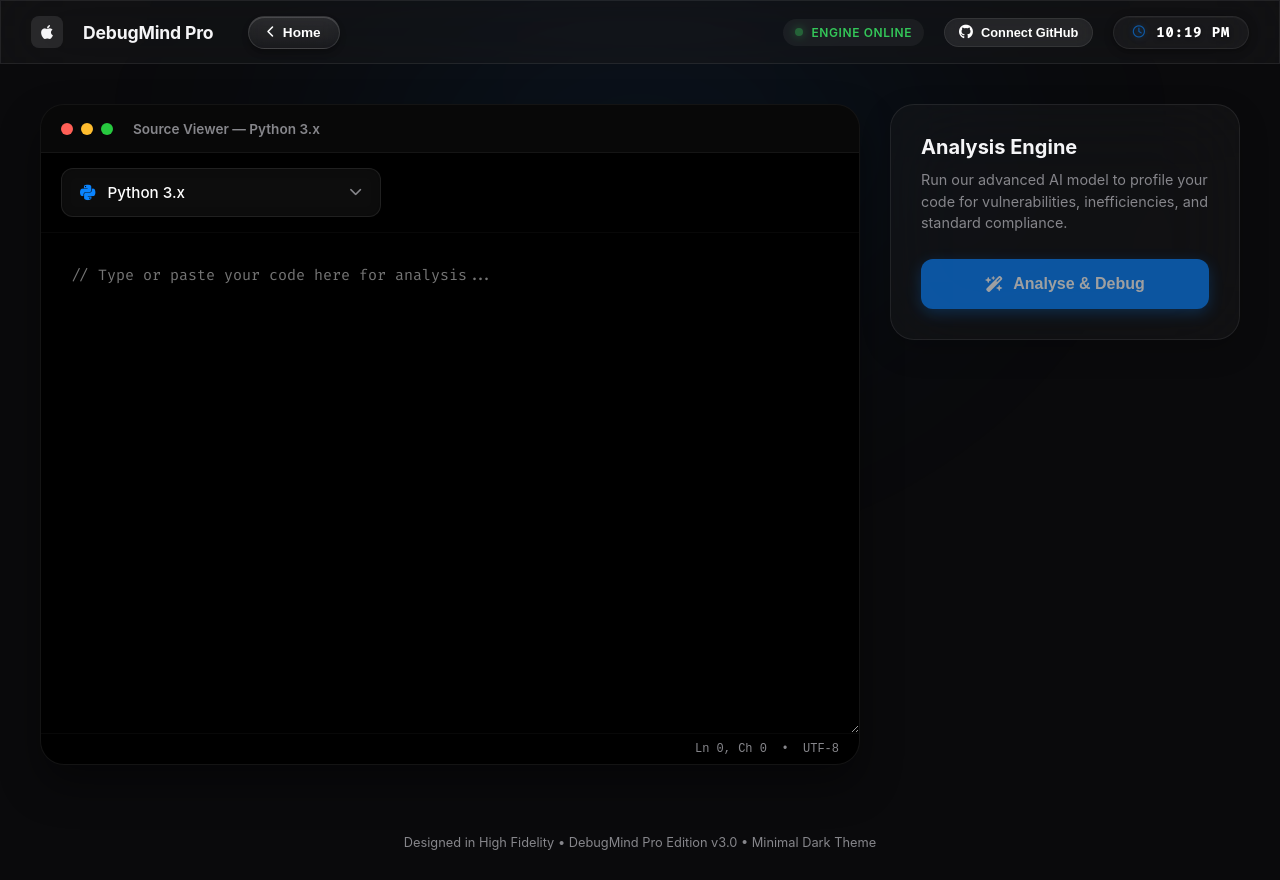
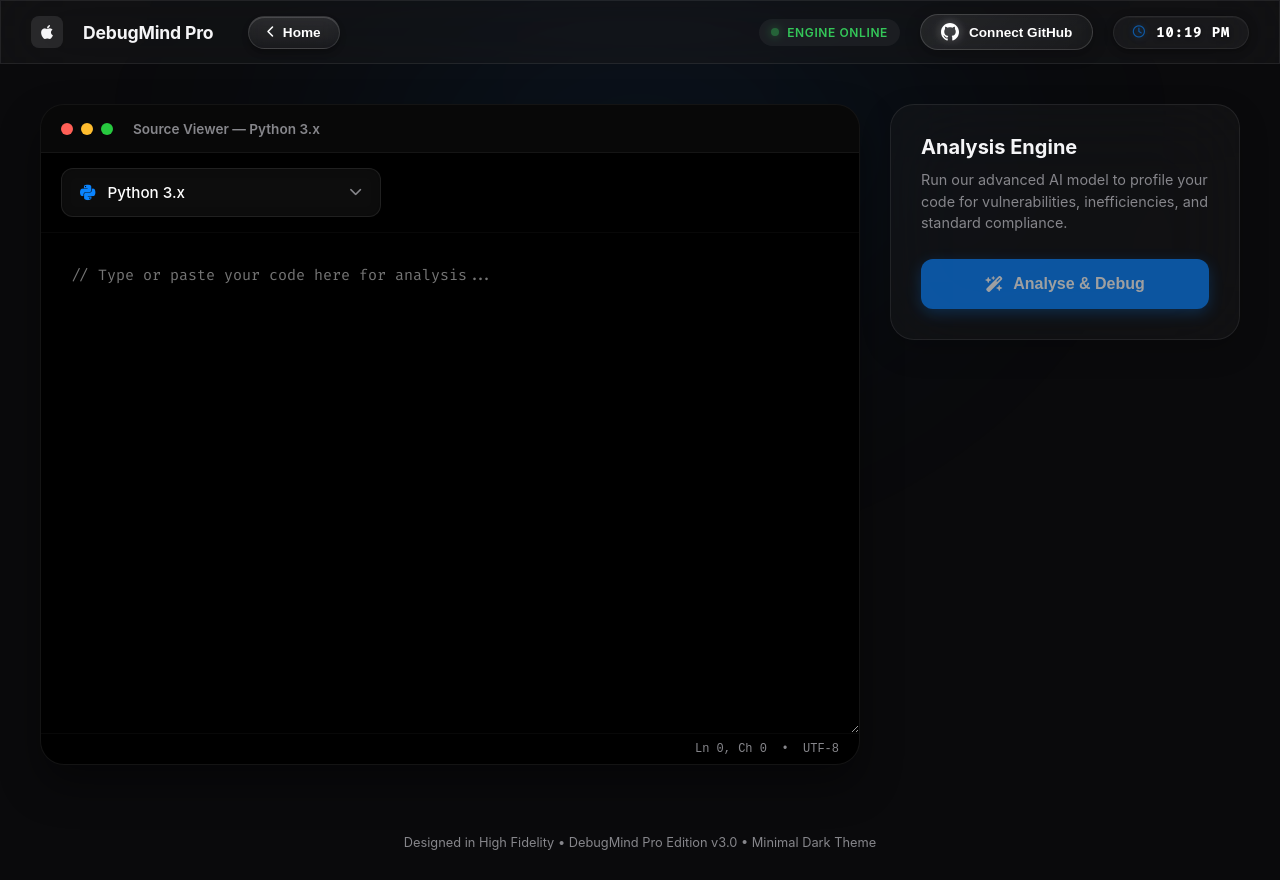
Before and after one commit to SihanUdayaratna03/DebugMind-AI, a React (Create React App) app in the folder debugmind/: page / in a window 1280 px wide. Both pictures are taken after a click on the button "Launch Workspace". Built offline with nearby package versions, Linux system fonts and the light colour scheme.

Commit message:
update github connection

```diff
--- a/debugmind/src/App.css
+++ b/debugmind/src/App.css
@@ -33,13 +33,16 @@
   width: 8px;
   height: 8px;
 }
+
 ::-webkit-scrollbar-track {
   background: transparent;
 }
+
 ::-webkit-scrollbar-thumb {
   background: rgba(255, 255, 255, 0.2);
   border-radius: 10px;
 }
+
 ::-webkit-scrollbar-thumb:hover {
   background: rgba(255, 255, 255, 0.3);
 }
@@ -156,8 +159,17 @@
 }
 
 @keyframes fadeInUp {
-  from { opacity: 0; transform: translateY(20px); filter: blur(4px); }
-  to { opacity: 1; transform: translateY(0); filter: blur(0); }
+  from {
+    opacity: 0;
+    transform: translateY(20px);
+    filter: blur(4px);
+  }
+
+  to {
+    opacity: 1;
+    transform: translateY(0);
+    filter: blur(0);
+  }
 }
 
 .fade-in-view {
@@ -165,8 +177,17 @@
 }
 
 @keyframes viewFade {
-  from { opacity: 0; transform: scale(0.97) translateY(10px); filter: blur(10px); }
-  to { opacity: 1; transform: scale(1) translateY(0); filter: blur(0); }
+  from {
+    opacity: 0;
+    transform: scale(0.97) translateY(10px);
+    filter: blur(10px);
+  }
+
+  to {
+    opacity: 1;
+    transform: scale(1) translateY(0);
+    filter: blur(0);
+  }
 }
 
 /* ==================================
@@ -196,7 +217,8 @@
   border-bottom: 1px solid var(--border-glass);
 }
 
-.header-left, .header-right {
+.header-left,
+.header-right {
   display: flex;
   align-items: center;
   gap: 20px;
@@ -219,10 +241,15 @@
   transform: scale(1.05);
 }
 
-.brand-name { font-weight: 700; font-size: 1.1rem; letter-spacing: -0.01em; margin-right: 15px; }
+.brand-name {
+  font-weight: 700;
+  font-size: 1.1rem;
+  letter-spacing: -0.01em;
+  margin-right: 15px;
+}
 
 .back-nav-btn {
-  background: linear-gradient(180deg, rgba(255,255,255,0.1) 0%, rgba(255,255,255,0.03) 100%);
+  background: linear-gradient(180deg, rgba(255, 255, 255, 0.1) 0%, rgba(255, 255, 255, 0.03) 100%);
   border: 1px solid rgba(255, 255, 255, 0.12);
   color: #fff;
   padding: 8px 18px;
@@ -236,7 +263,7 @@
   backdrop-filter: blur(10px);
   -webkit-backdrop-filter: blur(10px);
   transition: all 0.3s cubic-bezier(0.2, 0, 0, 1);
-  box-shadow: 0 4px 6px rgba(0,0,0,0.3), inset 0 1px 0 rgba(255,255,255,0.15);
+  box-shadow: 0 4px 6px rgba(0, 0, 0, 0.3), inset 0 1px 0 rgba(255, 255, 255, 0.15);
 }
 
 .back-nav-btn i {
@@ -245,16 +272,16 @@
 }
 
 .back-nav-btn:hover {
-  background: linear-gradient(180deg, rgba(255,255,255,0.15) 0%, rgba(255,255,255,0.08) 100%);
+  background: linear-gradient(180deg, rgba(255, 255, 255, 0.15) 0%, rgba(255, 255, 255, 0.08) 100%);
   transform: translateY(-1px) translateX(-2px);
   border-color: rgba(255, 255, 255, 0.25);
-  box-shadow: 0 6px 12px rgba(0,0,0,0.4), inset 0 1px 0 rgba(255,255,255,0.25);
+  box-shadow: 0 6px 12px rgba(0, 0, 0, 0.4), inset 0 1px 0 rgba(255, 255, 255, 0.25);
   color: #fff;
 }
 
 .back-nav-btn:active {
   transform: translateY(1px) translateX(0);
-  box-shadow: 0 2px 4px rgba(0,0,0,0.3);
+  box-shadow: 0 2px 4px rgba(0, 0, 0, 0.3);
 }
 
 .status-indicator {
@@ -275,35 +302,53 @@
   animation: pulse 2s infinite;
 }
 
-@keyframes pulse { 0% { opacity: 1; } 50% { opacity: 0.4; } 100% { opacity: 1; } }
+@keyframes pulse {
+  0% {
+    opacity: 1;
+  }
 
-.status-text { font-size: 0.75rem; font-weight: 600; color: #34C759; text-transform: uppercase; letter-spacing: 0.05em; }
+  50% {
+    opacity: 0.4;
+  }
+
+  100% {
+    opacity: 1;
+  }
+}
+
+.status-text {
+  font-size: 0.75rem;
+  font-weight: 600;
+  color: #34C759;
+  text-transform: uppercase;
+  letter-spacing: 0.05em;
+}
 
 /* GitHub Connection Integration */
 .github-btn {
-  background: rgba(255, 255, 255, 0.08);
-  border: 1px solid var(--border-glass);
+  background: linear-gradient(135deg, rgba(255, 255, 255, 0.08) 0%, rgba(255, 255, 255, 0.03) 100%);
+  border: 1px solid rgba(255, 255, 255, 0.15);
   color: #fff;
-  padding: 6px 14px;
+  padding: 8px 20px;
   border-radius: var(--radius-pill);
-  font-size: 0.8rem;
+  font-size: 0.85rem;
   font-weight: 600;
   cursor: pointer;
   display: flex;
   align-items: center;
-  gap: 8px;
-  transition: all 0.3s ease;
-  backdrop-filter: blur(10px);
-  -webkit-backdrop-filter: blur(10px);
+  gap: 10px;
+  transition: all 0.4s cubic-bezier(0.16, 1, 0.3, 1);
+  backdrop-filter: blur(15px);
+  -webkit-backdrop-filter: blur(15px);
+  box-shadow: 0 4px 15px rgba(0, 0, 0, 0.3);
+  overflow: hidden;
 }
 
-.github-btn i { font-size: 0.9rem; }
-
 .github-btn:hover:not(.connecting) {
-  background: rgba(255, 255, 255, 0.15);
+  background: linear-gradient(135deg, rgba(255, 255, 255, 0.12) 0%, rgba(255, 255, 255, 0.06) 100%);
   border-color: rgba(255, 255, 255, 0.3);
-  box-shadow: 0 4px 10px rgba(0, 0, 0, 0.2);
-  transform: translateY(-1px);
+  box-shadow: 0 8px 25px rgba(0,0,0,0.4), 0 0 20px rgba(255, 255, 255, 0.1);
+  transform: translateY(-2px);
 }
 
 .github-btn.connecting {
@@ -312,30 +357,35 @@
 }
 
 .github-connected {
-  display: flex;
-  align-items: center;
-  gap: 8px;
-  background: rgba(52, 199, 89, 0.1);
+  background: linear-gradient(135deg, rgba(52, 199, 89, 0.1) 0%, rgba(52, 199, 89, 0.05) 100%);
   border: 1px solid rgba(52, 199, 89, 0.3);
-  padding: 6px 14px;
+  padding: 8px 18px;
   border-radius: var(--radius-pill);
-  font-size: 0.8rem;
+  font-size: 0.85rem;
   font-weight: 600;
   color: #fff;
   cursor: pointer;
-  transition: all 0.2s ease;
+  display: flex;
+  align-items: center;
+  gap: 10px;
+  transition: all 0.4s cubic-bezier(0.16, 1, 0.3, 1);
+  box-shadow: 0 4px 15px rgba(52, 199, 89, 0.15);
 }
 
 .github-connected:hover {
-  background: rgba(255, 59, 48, 0.15); /* Red hover to indicate "disconnect" */
+  background: linear-gradient(135deg, rgba(255, 59, 48, 0.15) 0%, rgba(255, 59, 48, 0.08) 100%);
   border-color: rgba(255, 59, 48, 0.4);
+  box-shadow: 0 8px 25px rgba(255, 59, 48, 0.2);
+  transform: translateY(-1px);
 }
 
 .github-connected:hover .auth-check {
   display: none;
 }
+
 .github-connected:hover::after {
-  content: '\f00d'; /* FontAwesome times (X) icon */
+  content: '\f00d';
+  /* FontAwesome times (X) icon */
   font-family: "Font Awesome 6 Free";
   font-weight: 900;
   color: #ff3b30;
@@ -366,7 +416,10 @@
 .time-display-wrapper::before {
   content: '';
   position: absolute;
-  top: 0; left: 0; right: 0; bottom: 0;
+  top: 0;
+  left: 0;
+  right: 0;
+  bottom: 0;
   background: radial-gradient(circle at center, rgba(10, 132, 255, 0.15) 0%, transparent 70%);
   opacity: 0;
   transition: opacity 0.4s ease;
@@ -399,12 +452,22 @@
   color: #fff;
   letter-spacing: 0.08em;
   z-index: 1;
-  text-shadow: 0 2px 4px rgba(0,0,0,0.5);
+  text-shadow: 0 2px 4px rgba(0, 0, 0, 0.5);
 }
 
 @keyframes pulse-soft {
-  0%, 100% { opacity: 0.6; transform: scale(0.9); }
-  50% { opacity: 1; transform: scale(1.1); text-shadow: 0 0 12px rgba(10,132,255,0.8); }
+
+  0%,
+  100% {
+    opacity: 0.6;
+    transform: scale(0.9);
+  }
+
+  50% {
+    opacity: 1;
+    transform: scale(1.1);
+    text-shadow: 0 0 12px rgba(10, 132, 255, 0.8);
+  }
 }
 
 /* Main Grid Layout */
@@ -423,12 +486,19 @@
 }
 
 @media (max-width: 1024px) {
-  .dashboard-grid { grid-template-columns: 1fr; }
+  .dashboard-grid {
+    grid-template-columns: 1fr;
+  }
 }
 
 /* Staggered load animations */
-.stagger-1 { animation: fadeInUp 0.8s ease 0.2s backwards; }
-.stagger-2 { animation: fadeInUp 0.8s ease 0.4s backwards; }
+.stagger-1 {
+  animation: fadeInUp 0.8s ease 0.2s backwards;
+}
+
+.stagger-2 {
+  animation: fadeInUp 0.8s ease 0.4s backwards;
+}
 
 /* Editor Panel (Left) */
 .editor-panel {
@@ -450,13 +520,35 @@
   border-bottom: 1px solid rgba(255, 255, 255, 0.05);
 }
 
-.mac-dots { display: flex; gap: 8px; margin-right: 20px; }
-.mac-dot { width: 12px; height: 12px; border-radius: 50%; }
-.mac-dot.red { background: #FF5F56; }
-.mac-dot.yellow { background: #FFBD2E; }
-.mac-dot.green { background: #27C93F; }
+.mac-dots {
+  display: flex;
+  gap: 8px;
+  margin-right: 20px;
+}
 
-.panel-title { font-size: 0.85rem; font-weight: 600; color: var(--text-dim); }
+.mac-dot {
+  width: 12px;
+  height: 12px;
+  border-radius: 50%;
+}
+
+.mac-dot.red {
+  background: #FF5F56;
+}
+
+.mac-dot.yellow {
+  background: #FFBD2E;
+}
+
+.mac-dot.green {
+  background: #27C93F;
+}
+
+.panel-title {
+  font-size: 0.85rem;
+  font-weight: 600;
+  color: var(--text-dim);
+}
 
 .editor-body {
   flex: 1;
@@ -491,10 +583,11 @@
   align-items: center;
   cursor: pointer;
   transition: all 0.2s cubic-bezier(0.2, 0, 0, 1);
-  box-shadow: inset 0 0 10px rgba(0,0,0,0.2);
+  box-shadow: inset 0 0 10px rgba(0, 0, 0, 0.2);
 }
 
-.custom-select-trigger:hover, .custom-select-trigger.open {
+.custom-select-trigger:hover,
+.custom-select-trigger.open {
   background: rgba(255, 255, 255, 0.08);
   border-color: var(--apple-blue);
   box-shadow: 0 0 15px rgba(10, 132, 255, 0.15);
@@ -531,7 +624,7 @@
   -webkit-backdrop-filter: blur(30px);
   border: 1px solid var(--border-glass);
   border-radius: 14px;
-  box-shadow: 0 15px 35px rgba(0,0,0,0.5);
+  box-shadow: 0 15px 35px rgba(0, 0, 0, 0.5);
   overflow: hidden;
   z-index: 50;
 }
@@ -542,8 +635,15 @@
 }
 
 @keyframes popup {
-  from { opacity: 0; transform: scaleY(0.9) translateY(-10px); }
-  to { opacity: 1; transform: scaleY(1) translateY(0); }
+  from {
+    opacity: 0;
+    transform: scaleY(0.9) translateY(-10px);
+  }
+
+  to {
+    opacity: 1;
+    transform: scaleY(1) translateY(0);
+  }
 }
 
 .custom-select-option {
@@ -566,7 +666,7 @@
 }
 
 .custom-select-option:not(:last-child) {
-  border-bottom: 1px solid rgba(255,255,255,0.03);
+  border-bottom: 1px solid rgba(255, 255, 255, 0.03);
 }
 
 .custom-select-option:hover {
@@ -604,7 +704,9 @@
   resize: vertical;
 }
 
-.code-editor:focus { outline: none; }
+.code-editor:focus {
+  outline: none;
+}
 
 .editor-status-bar {
   display: flex;
@@ -619,10 +721,10 @@
 
 .corrected-code-container {
   position: relative;
-  background: rgba(0,0,0,0.4);
+  background: rgba(0, 0, 0, 0.4);
   padding: 15px;
   border-radius: 12px;
-  border: 1px solid rgba(255,255,255,0.1);
+  border: 1px solid rgba(255, 255, 255, 0.1);
 }
 
 .copy-btn {
@@ -666,17 +768,36 @@
 .action-card {
   padding: 30px;
   border-radius: var(--radius-xl);
-  box-shadow: 0 10px 30px rgba(0,0,0,0.2);
+  box-shadow: 0 10px 30px rgba(0, 0, 0, 0.2);
 }
 
-.card-title { font-size: 1.25rem; font-weight: 700; margin-bottom: 10px; }
-.card-desc { font-size: 0.9rem; color: var(--text-dim); line-height: 1.5; margin-bottom: 25px; }
-.sub-title { font-size: 1.05rem; font-weight: 700; color: #fff; margin-bottom: 8px; display: flex; align-items: center; gap: 8px;}
+.card-title {
+  font-size: 1.25rem;
+  font-weight: 700;
+  margin-bottom: 10px;
+}
+
+.card-desc {
+  font-size: 0.9rem;
+  color: var(--text-dim);
+  line-height: 1.5;
+  margin-bottom: 25px;
+}
+
+.sub-title {
+  font-size: 1.05rem;
+  font-weight: 700;
+  color: #fff;
+  margin-bottom: 8px;
+  display: flex;
+  align-items: center;
+  gap: 8px;
+}
 
 .divider {
   border: 0;
   height: 1px;
-  background: linear-gradient(90deg, transparent, rgba(255,255,255,0.1), transparent);
+  background: linear-gradient(90deg, transparent, rgba(255, 255, 255, 0.1), transparent);
   margin: 25px 0;
 }
 
@@ -684,7 +805,8 @@
   margin-top: 10px;
 }
 
-.btn-primary, .btn-secondary {
+.btn-primary,
+.btn-secondary {
   width: 100%;
   padding: 16px;
   background: var(--apple-blue);
@@ -708,8 +830,15 @@
   box-shadow: 0 8px 25px var(--apple-blue-glow);
 }
 
-.btn-primary:active:not(:disabled) { transform: translateY(0); }
-.btn-primary:disabled, .btn-secondary:disabled { opacity: 0.6; cursor: not-allowed; }
+.btn-primary:active:not(:disabled) {
+  transform: translateY(0);
+}
+
+.btn-primary:disabled,
+.btn-secondary:disabled {
+  opacity: 0.6;
+  cursor: not-allowed;
+}
 
 .btn-secondary {
   background: rgba(255, 255, 255, 0.05);
@@ -720,7 +849,7 @@
 .btn-secondary:hover:not(:disabled) {
   background: rgba(255, 255, 255, 0.1);
   border-color: rgba(255, 255, 255, 0.2);
-  box-shadow: 0 4px 15px rgba(0,0,0,0.2);
+  box-shadow: 0 4px 15px rgba(0, 0, 0, 0.2);
 }
 
 .commit-success {
@@ -740,18 +869,23 @@
 }
 
 .spinner-mini {
-  width: 16px; height: 16px;
-  border: 2px solid rgba(255,255,255,0.2);
+  width: 16px;
+  height: 16px;
+  border: 2px solid rgba(255, 255, 255, 0.2);
   border-top-color: #fff;
   border-radius: 50%;
   animation: spin 0.8s linear infinite;
 }
 
-@keyframes spin { to { transform: rotate(360deg); } }
+@keyframes spin {
+  to {
+    transform: rotate(360deg);
+  }
+}
 
 /* Intelligent Electric Output */
 .result-card {
-  background: rgba(0,0,0,0.6);
+  background: rgba(0, 0, 0, 0.6);
   backdrop-filter: blur(20px);
   padding: 24px;
   height: 100%;
@@ -785,11 +919,17 @@
 }
 
 .loading-state {
-  display: flex; flex-direction: column; align-items: center; gap: 15px; padding: 30px 0; color: var(--text-dim);
+  display: flex;
+  flex-direction: column;
+  align-items: center;
+  gap: 15px;
+  padding: 30px 0;
+  color: var(--text-dim);
 }
 
 .spinner {
-  width: 24px; height: 24px;
+  width: 24px;
+  height: 24px;
   border: 3px solid var(--border-glass);
   border-top-color: var(--apple-blue);
   border-radius: 50%;
@@ -804,3 +944,42 @@
   color: var(--text-dim);
   z-index: 10;
 }
+
+/* ==================================
+   Premium GitHub Icon Utilities
+================================== */
+.github-icon-container {
+  position: relative;
+  display: flex;
+  justify-content: center;
+  align-items: center;
+}
+
+.github-svg {
+  filter: drop-shadow(0 0 5px rgba(255, 255, 255, 0.4));
+  transition: all 0.3s ease;
+}
+
+.github-icon-glow {
+  position: absolute;
+  top: 50%;
+  left: 50%;
+  transform: translate(-50%, -50%);
+  width: 140%;
+  height: 140%;
+  background: radial-gradient(circle, rgba(255, 255, 255, 0.2) 0%, transparent 70%);
+  opacity: 0;
+  transition: opacity 0.4s ease;
+  pointer-events: none;
+  z-index: 1;
+}
+
+.github-btn:hover .github-icon-glow,
+.github-connected:hover .github-icon-glow {
+  opacity: 1;
+}
+
+.github-btn:hover .github-svg {
+  transform: scale(1.15);
+  filter: drop-shadow(0 0 12px rgba(255, 255, 255, 0.8));
+}
--- a/debugmind/src/App.js
+++ b/debugmind/src/App.js
@@ -5,6 +5,7 @@
 // Import custom components
 import BlurText from "./BlurText";
 import ElectricBorder from "./ElectricBorder";
+import GitHubIcon from "./GitHubIcon";
 
 // Custom Apple-style Dropdown Component
 const CustomSelect = ({ options, value, onChange }) => {
@@ -251,7 +252,7 @@
              {/* Dynamic GitHub Connection */}
              {gitStatus === "disconnected" && (
                 <button className="github-btn" onClick={handleGitConnect}>
-                   <i className="fa-brands fa-github"></i> Connect GitHub
+                   <GitHubIcon size={18} /> Connect GitHub
                 </button>
              )}
              {gitStatus === "connecting" && (
@@ -262,7 +263,7 @@
              )}
              {gitStatus === "connected" && (
                 <div className="github-connected" onClick={handleGitConnect} title="Click to disconnect">
-                   <i className="fa-brands fa-github"></i>
+                   <GitHubIcon size={18} />
                    <span>Developer</span>
                    <i className="fa-solid fa-check-circle auth-check"></i>
                 </div>
@@ -340,7 +341,7 @@
                    {gitStatus === "connected" && (
                       <div className="github-action-area fade-in-up">
                          <div className="divider"></div>
-                         <h4 className="sub-title"><i className="fa-brands fa-github"></i> Version Control</h4>
+                         <h4 className="sub-title"><GitHubIcon size={18} glow={false} /> Version Control</h4>
                          <p className="card-desc" style={{fontSize: '0.82rem', marginBottom: '15px'}}>
                             Your GitHub account is securely linked. You can automatically push this source code to your repository.
                          </p>
--- /dev/null
+++ b/debugmind/src/GitHubIcon.js
@@ -0,0 +1,24 @@
+import React from 'react';
+
+/**
+ * A premium, animated GitHub icon with custom gradients and glow.
+ */
+const GitHubIcon = ({ className = '', size = 24, glow = true }) => {
+  return (
+    <div className={`github-icon-container ${glow ? 'glow-effect' : ''} ${className}`} style={{ width: size, height: size }}>
+      <svg
+        viewBox="0 0 24 24"
+        fill="currentColor"
+        xmlns="http://www.w3.org/2000/svg"
+        className="github-svg"
+      >
+        <path d="M12 0c-6.626 0-12 5.373-12 12 0 5.302 3.438 9.8 8.207 11.387.599.111.793-.261.793-.577v-2.234c-3.338.726-4.033-1.416-4.033-1.416-.546-1.387-1.333-1.756-1.333-1.756-1.089-.745.083-.729.083-.729 1.205.084 1.839 1.237 1.839 1.237 1.07 1.834 2.807 1.304 3.492.997.107-.775.418-1.305.762-1.604-2.665-.305-5.467-1.334-5.467-5.931 0-1.311.469-2.381 1.236-3.221-.124-.303-.535-1.524.117-3.176 0 0 1.008-.322 3.301 1.23.957-.266 1.983-.399 3.003-.404 1.02.005 2.047.138 3.006.404 2.291-1.552 3.297-1.23 3.297-1.23.653 1.653.242 2.874.118 3.176.77.84 1.235 1.911 1.235 3.221 0 4.609-2.807 5.624-5.479 5.921.43.372.823 1.102.823 2.222v3.293c0 .319.192.694.801.576 4.765-1.589 8.199-6.086 8.199-11.386 0-6.627-5.373-12-12-12z" />
+      </svg>
+
+      {/* Decorative glow layer */}
+      {glow && <div className="github-icon-glow"></div>}
+    </div>
+  );
+};
+
+export default GitHubIcon;
```
